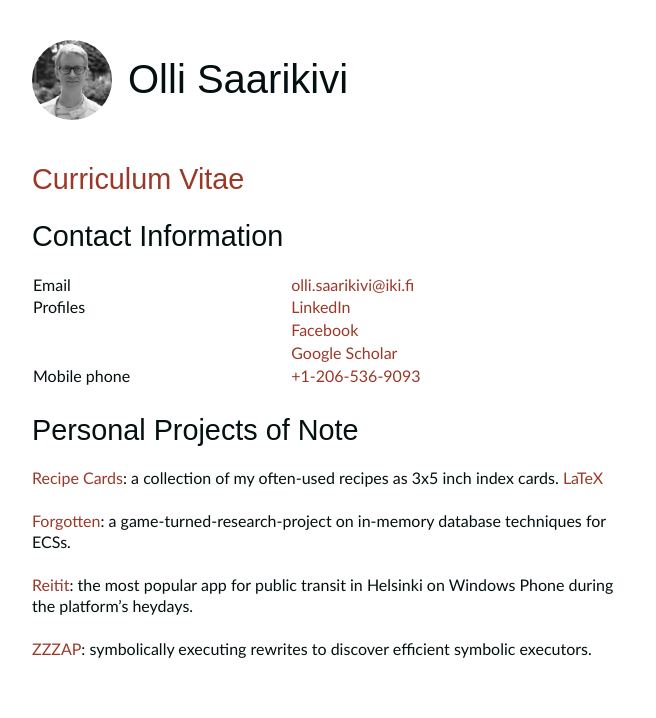
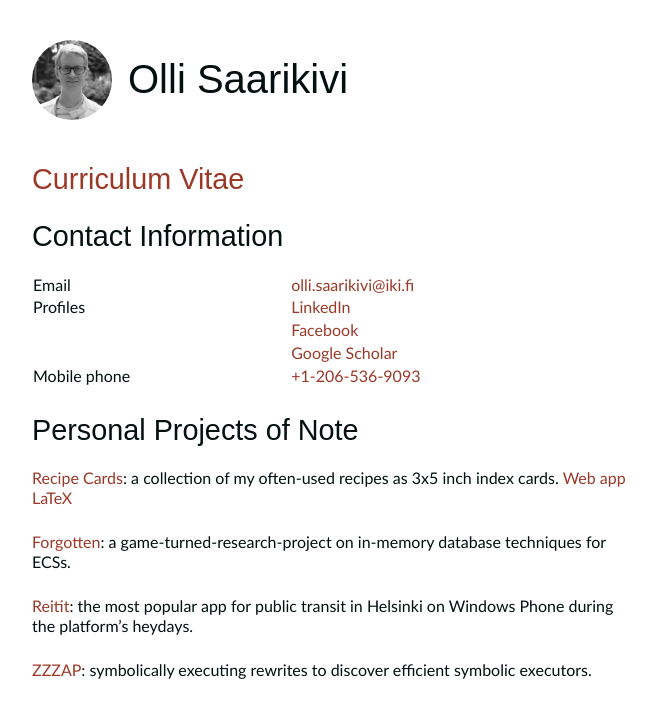
Before and after one commit to OlliSaarikivi/homepage, a Jekyll site: the page built from index.md, in a window 1280 px wide. Shown: the top 718 px of the page, without its empty margins (308-964 px from the left). Built offline with Jekyll 4.4.1, drawn with Linux system fonts in a browser that asks for light colours.

Commit message:
Update index.md

```diff
--- a/index.md
+++ b/index.md
@@ -17,7 +17,7 @@ order: 1
 
 ## Personal Projects of Note
 
-[Recipe Cards](recipe_cards.pdf): a collection of my often-used recipes as 3x5 inch index cards. [LaTeX](https://github.com/OlliSaarikivi/recipecards)
+[Recipe Cards](recipe_cards.pdf): a collection of my often-used recipes as 3x5 inch index cards. [Web app](recipes/) [LaTeX](https://github.com/OlliSaarikivi/recipecards)
 
 [Forgotten](https://github.com/OlliSaarikivi/forgotten): a game-turned-research-project on in-memory database techniques for ECSs.
 
```
